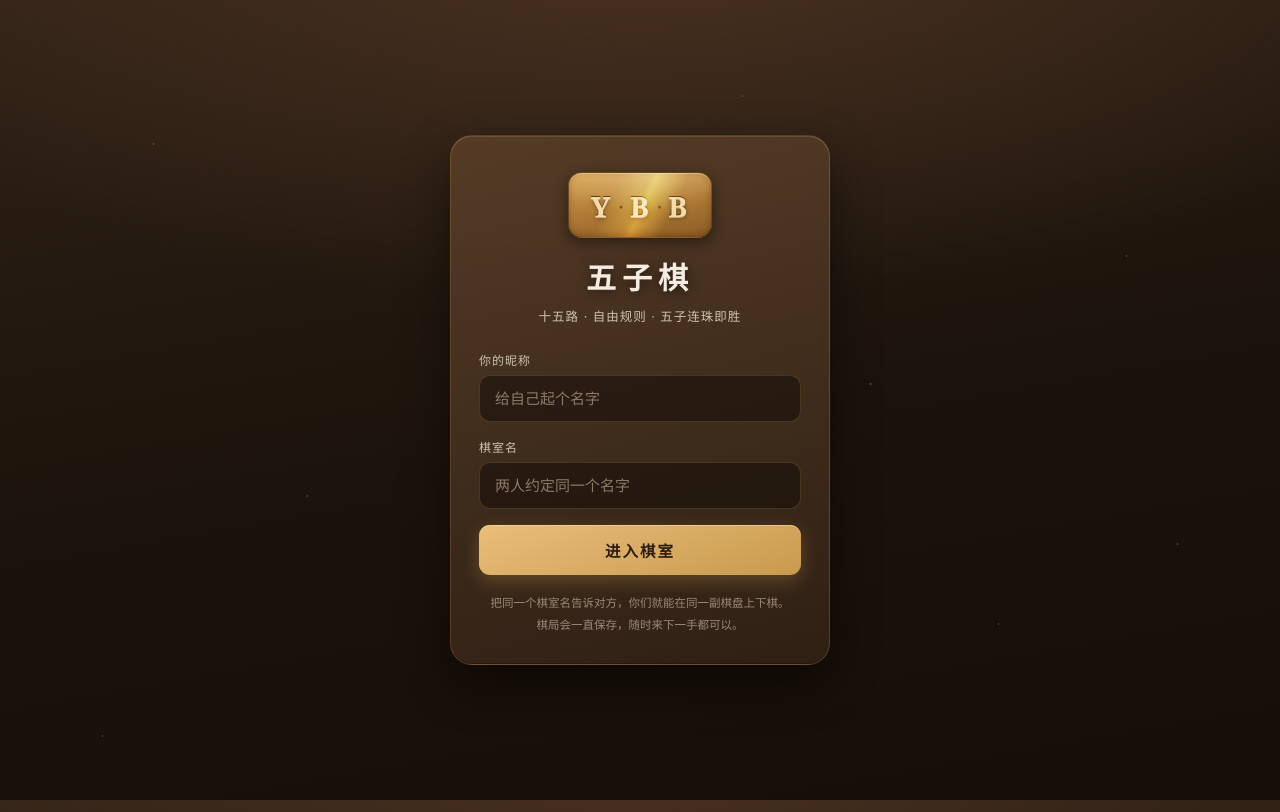
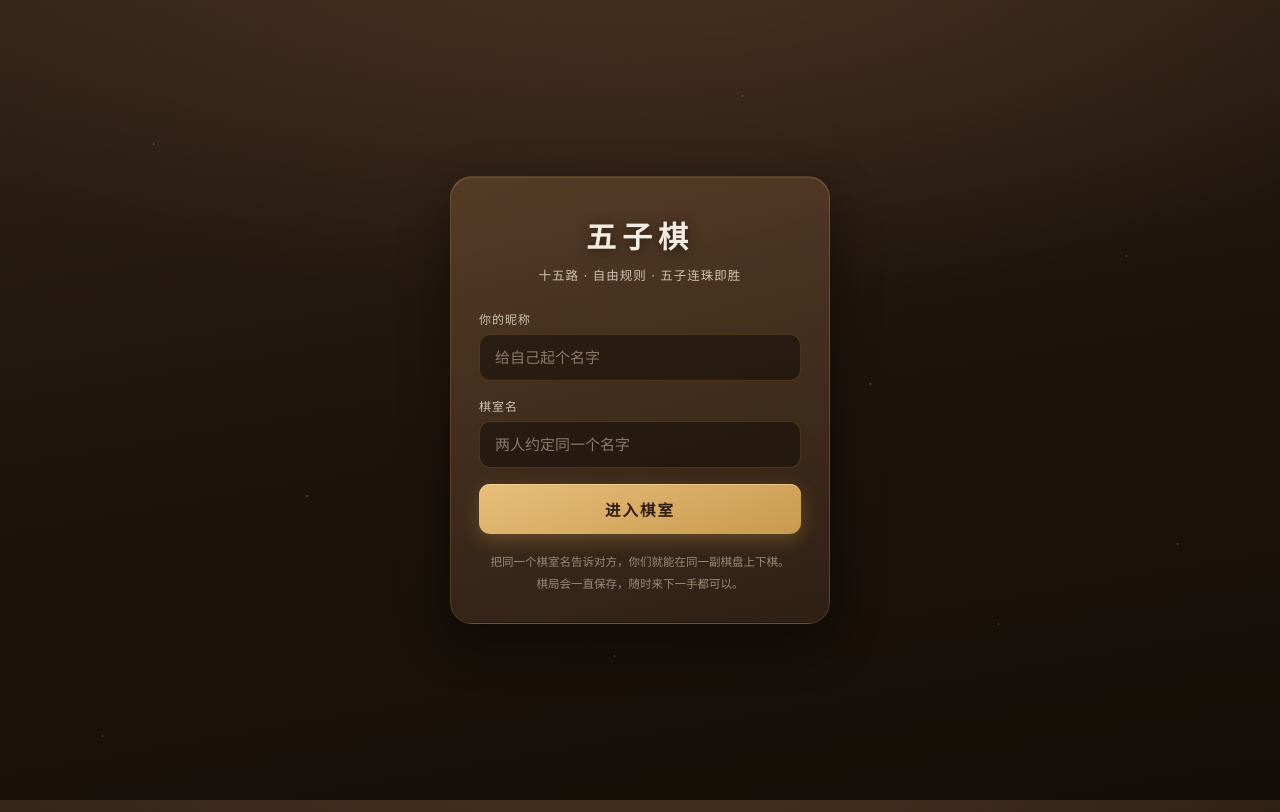
Before and after one commit to BaylenJack/gomoku, a website: page public/index.html in a window 1280 px wide. Drawn offline with Linux system fonts and the light colour scheme.

Commit message:
style(ui): 移除入口页 YBB 金色徽标
Co-Authored-By: Claude Fable 5 <noreply@anthropic.com>

```diff
--- a/public/index.html
+++ b/public/index.html
@@ -14,13 +14,6 @@
 <div id="lobby" class="lobby">
   <div class="lobby-card">
     <div class="brand">
-      <div class="brand-monogram" aria-label="YBB">
-        <span class="m-letter">Y</span>
-        <span class="m-amp">·</span>
-        <span class="m-letter">B</span>
-        <span class="m-amp">·</span>
-        <span class="m-letter">B</span>
-      </div>
       <h1>五子棋</h1>
       <p class="sub">十五路 · 自由规则 · 五子连珠即胜</p>
     </div>
--- a/public/style.css
+++ b/public/style.css
@@ -83,44 +83,6 @@ body { display: flex; flex-direction: column; align-items: center;
 }
 
 .brand { text-align: center; margin-bottom: 26px; }
-
-/* YBB 烫金 monogram */
-.brand-monogram {
-  display: inline-flex; align-items: baseline;
-  gap: 4px; padding: 14px 22px 12px;
-  margin-bottom: 16px;
-  position: relative;
-  background:
-    radial-gradient(120% 100% at 50% 0%, rgba(255, 224, 170, .35), transparent 60%),
-    linear-gradient(170deg, #d8a657 0%, #b07a36 50%, #8d5d24 100%);
-  border-radius: 14px;
-  border: 1px solid rgba(60, 32, 10, .55);
-  box-shadow:
-    inset 0 1px 0 rgba(255, 232, 180, .5),
-    inset 0 -2px 6px rgba(60, 30, 8, .35),
-    0 4px 14px rgba(0, 0, 0, .45);
-}
-.brand-monogram::before {
-  content: ""; position: absolute; inset: 0;
-  border-radius: 13px; pointer-events: none;
-  background: linear-gradient(115deg,
-    transparent 30%, rgba(255, 240, 200, .35) 48%,
-    rgba(255, 240, 200, .55) 52%, transparent 70%);
-  mix-blend-mode: overlay;
-}
-.m-letter {
-  font-family: Georgia, 'Times New Roman', serif;
-  font-size: 28px; font-weight: 700; letter-spacing: 2px;
-  color: #f3dca6;
-  text-shadow:
-    0 1px 0 rgba(255, 240, 210, .55),
-    0 -1px 0 rgba(60, 28, 8, .65),
-    0 2px 4px rgba(0, 0, 0, .35);
-}
-.m-amp {
-  font-size: 22px; color: rgba(80, 40, 12, .65);
-  margin: 0 2px; align-self: center; font-family: Georgia, serif;
-}
 
 .brand h1 {
   margin: 0; font-size: 30px; font-weight: 600; letter-spacing: 6px;
@@ -491,5 +453,4 @@ body { display: flex; flex-direction: column; align-items: center;
   .pscore { font-size: 17px; }
   .emoji-bar button { width: 36px; }
   .lobby-card { padding: 32px 22px 24px; }
-  .m-letter { font-size: 26px; }
 }
```
